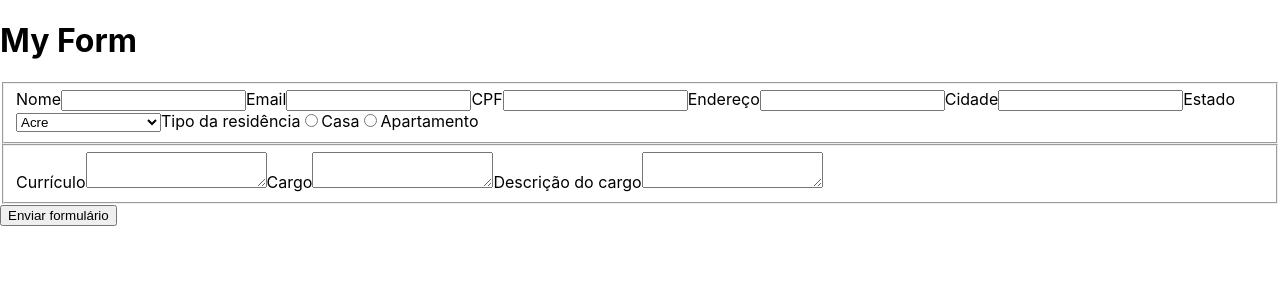
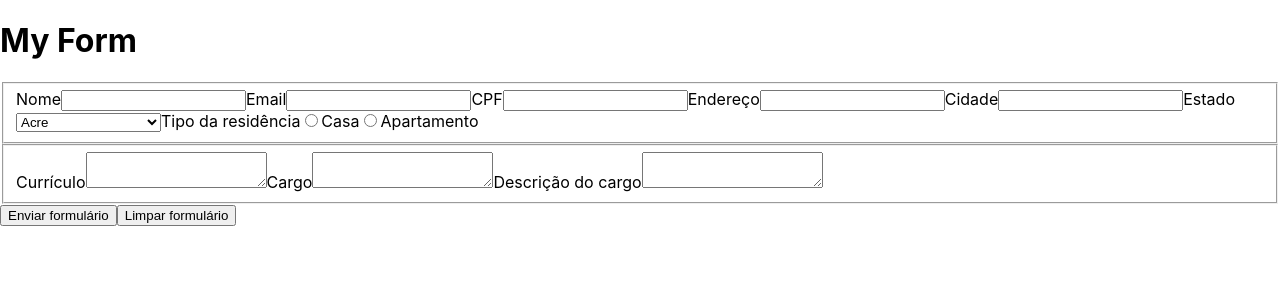
Before and after one commit to mateusleiteaalmeida/trybe, a React (Create React App) app in the folder Front-end/block_12/day_2/my-form-2.0/: page / in a window 1280 px wide. Shown: the top 300 px of the page. Built offline with nearby package versions, Linux system fonts and the light colour scheme.

Commit message:
Exercicio 4 - Dia 2 - Bloco 12

```diff
--- a/Front-end/block_12/day_2/my-form-2.0/src/Form.js
+++ b/Front-end/block_12/day_2/my-form-2.0/src/Form.js
@@ -48,6 +48,7 @@ class Form extends Component {
     this.handleChange = this.handleChange.bind(this);
     this.validateCity = this.validateCity.bind(this);
     this.saveContent = this.saveContent.bind(this);
+    this.clearContent = this.clearContent.bind(this);
   }
 
   handleChange({ target }) {
@@ -93,6 +94,23 @@ class Form extends Component {
     Cargo: ${position}
     Descrição do cargo: ${positionDescription}
     `
+  }
+
+  clearContent(){
+    this.setState({
+        name: '',
+        email: '',
+        cpf: '',
+        address: '',
+        city: '',
+        countryState: '',
+        residenceType: '',
+        resume: '',
+        position: '',
+        positionDescription: '',
+    })
+    const div = document.querySelector('.saved-content');
+    div.innerHTML = "";
   }
 
   render() {
@@ -229,6 +247,12 @@ class Form extends Component {
         >
           Enviar formulário
         </button>
+        <button
+          type="button"
+          onClick={this.clearContent}
+        >
+          Limpar formulário
+        </button>
         <div className="saved-content"></div>
       </div>
     )
```
